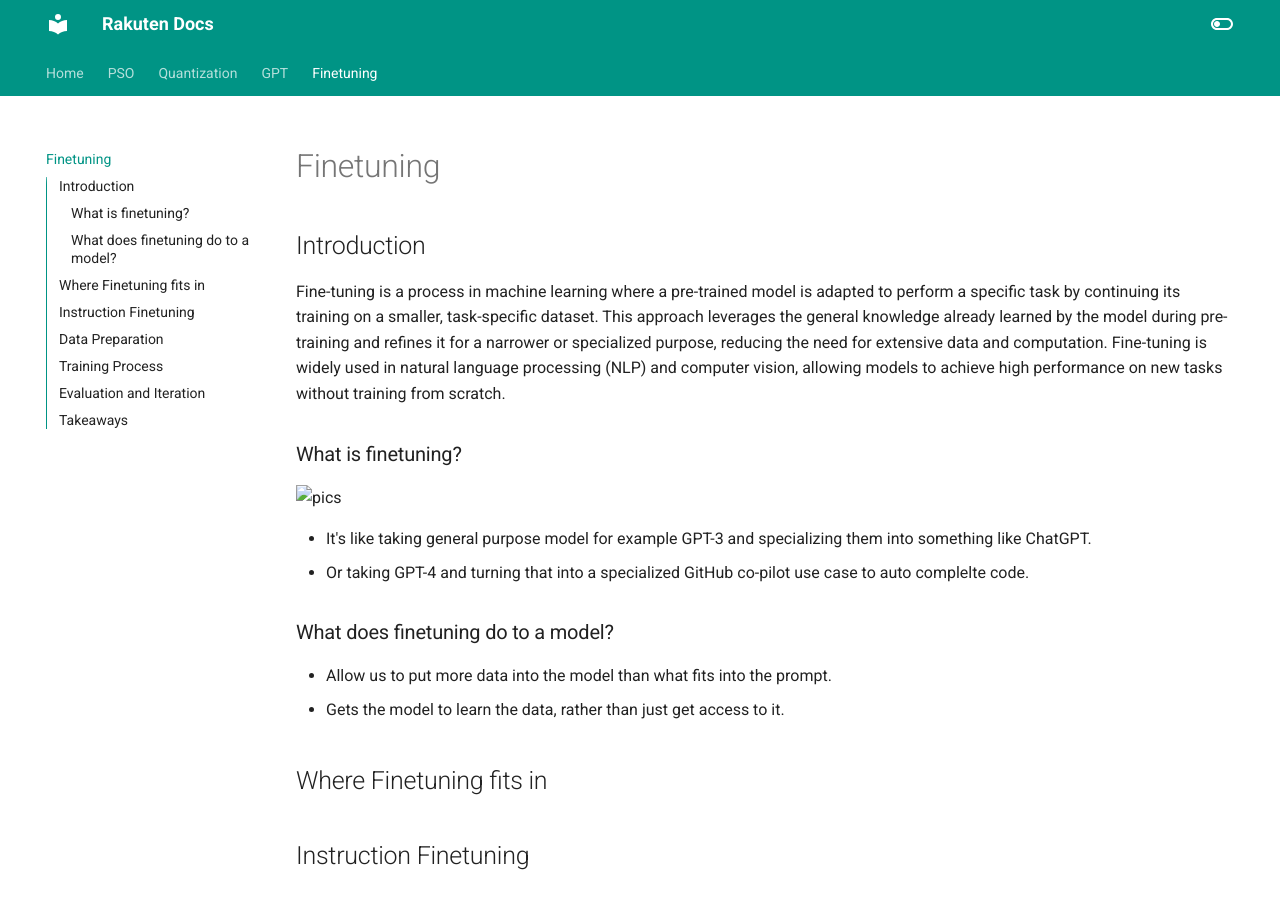
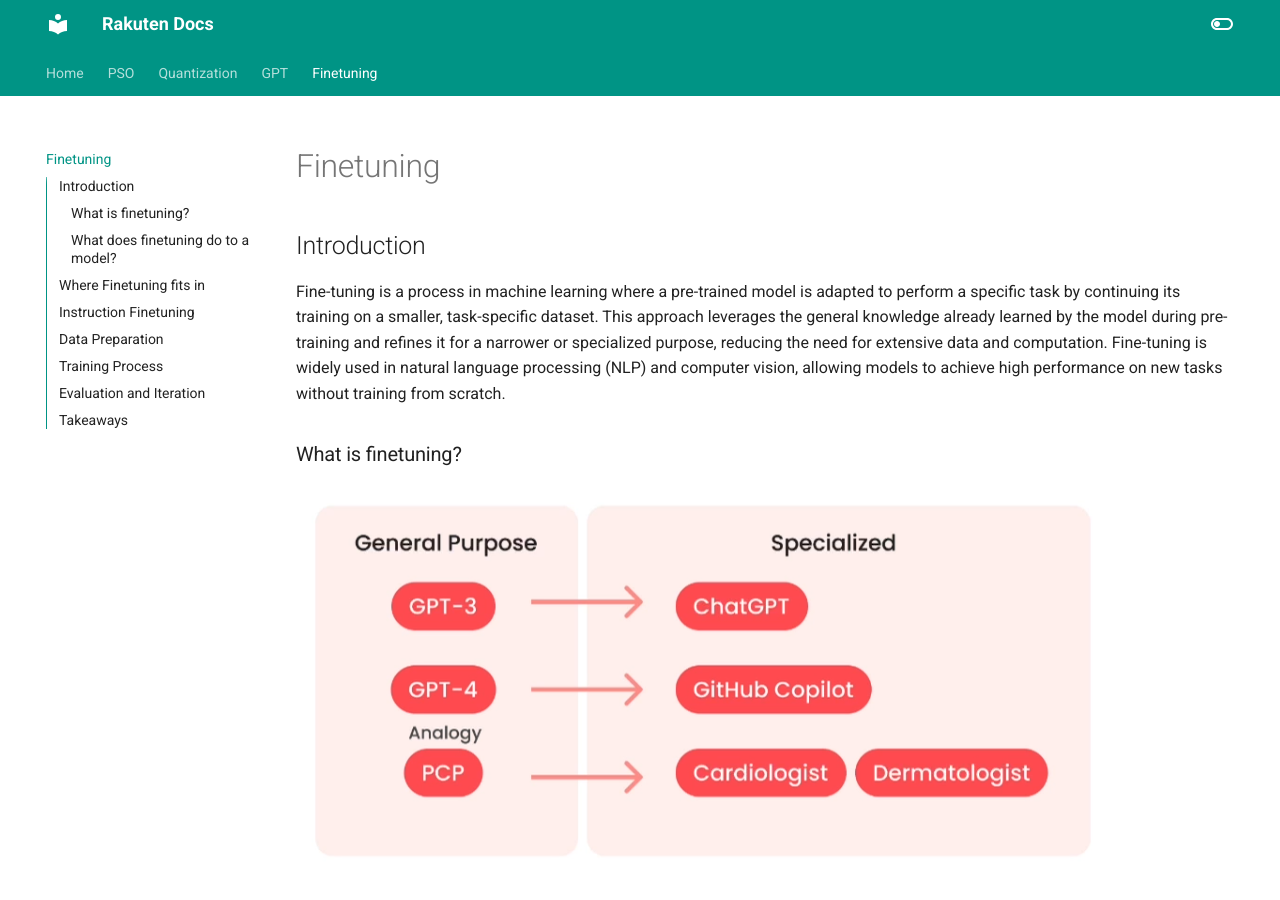
Before and after one commit to iamrajharshit/ProjectRakuten, an MkDocs documentation site: the page built from docs/finetuning.md, in a window 1280 px wide and 900 px high. Built offline with MkDocs 1.6.1 and Material for MkDocs 9.7.7, drawn with Linux system fonts in a browser that asks for light colours.

Commit message:
added a pic

```diff
--- a/docs/finetuning.md
+++ b/docs/finetuning.md
@@ -6,7 +6,7 @@
 
 ### What is finetuning?
 
-![pics](docs/img/fine/fine1.png)
+![pics](https://github.com/iamrajharshit/ProjectRakuten/blob/main/docs/img/fine/fine1.png)
 
 - It's like taking general purpose model for example GPT-3 and specializing them into something like ChatGPT.
 - Or taking GPT-4 and turning that into a specialized GitHub co-pilot use case to auto complelte code.
```
